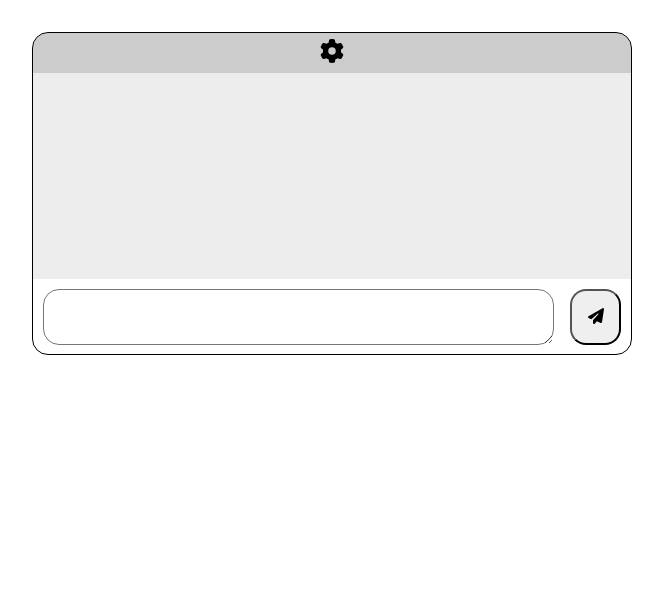
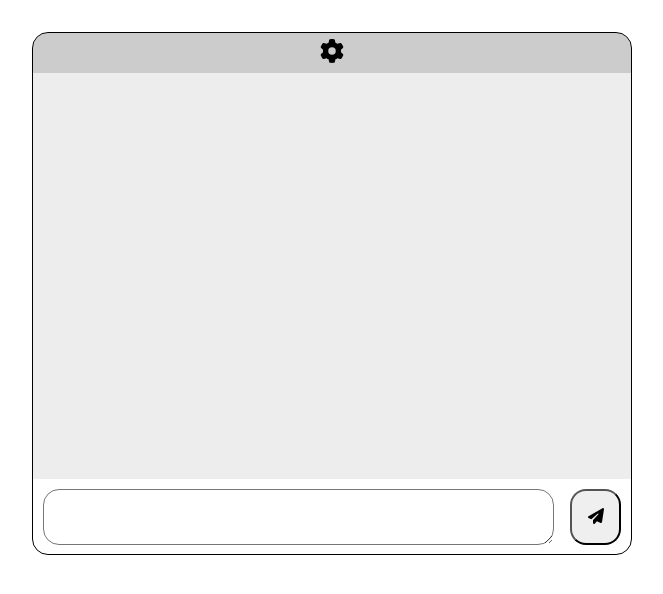
Before and after one commit to dexinho/open-ai-practice, a React (Vite) app in the folder frontend/: page / in a window 1280 px wide. Shown: the top 594 px of the page, without its empty margins (308-971 px from the left). Built offline with nearby package versions, Linux system fonts and the light colour scheme.

Commit message:
updated styles

```diff
--- a/frontend/src/components/Chatbox/css/ChatboxWindow.css
+++ b/frontend/src/components/Chatbox/css/ChatboxWindow.css
@@ -4,12 +4,8 @@
 }
 
 .chatbox-window {
-  height: 200px;
+  height: 400px;
   overflow-y: auto;
-  display: flex;
-  align-items: center;
-  justify-content: center;
-  flex-wrap: wrap;
   gap: 1rem;
   padding: 1rem;
 }
@@ -21,6 +17,8 @@
   gap: 1rem;
   border: 1px solid;
   border-radius: 1rem;
+  flex-grow: 1;
+  margin-top: 1rem;
 }
 
 .chatbox-image {
```
